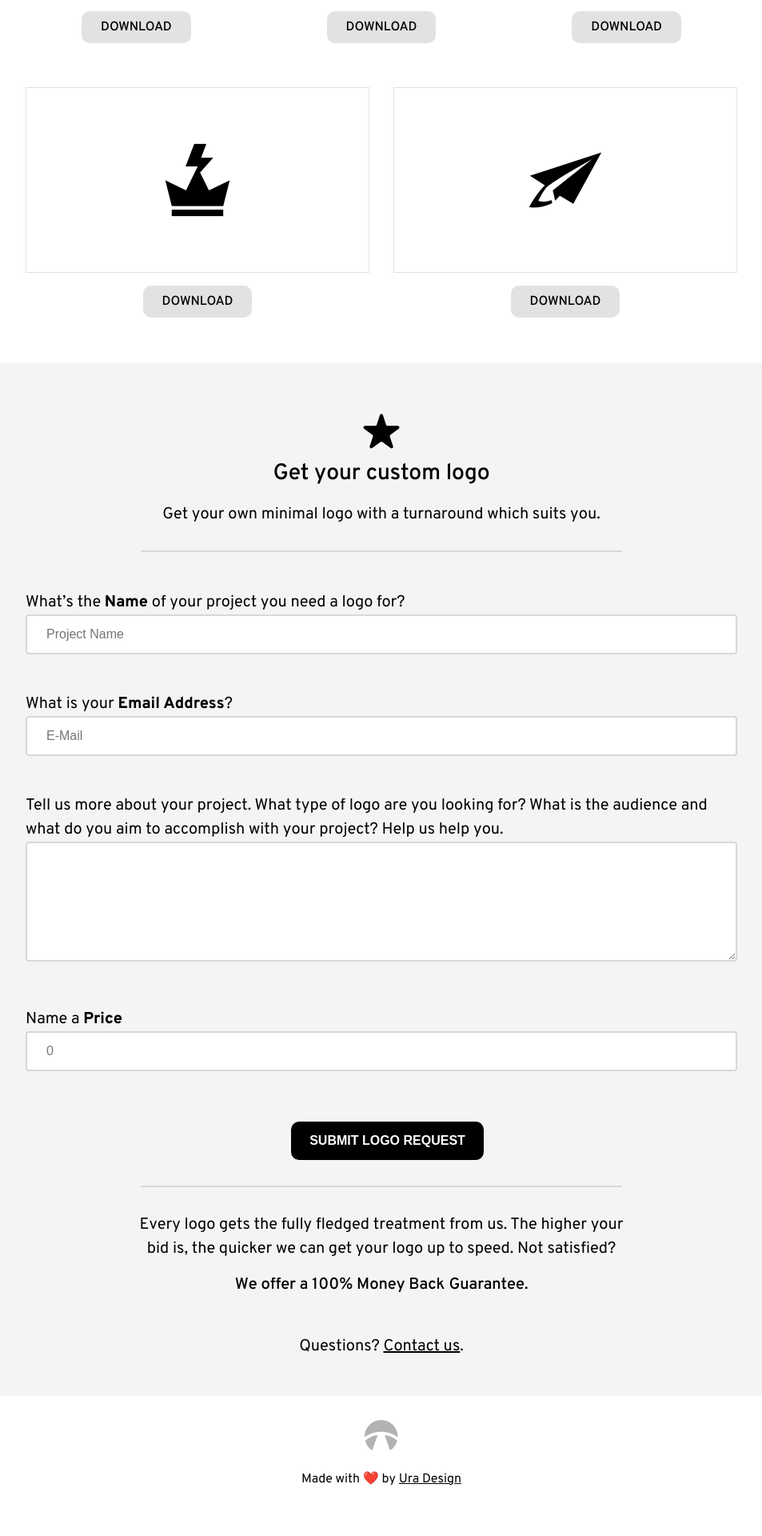
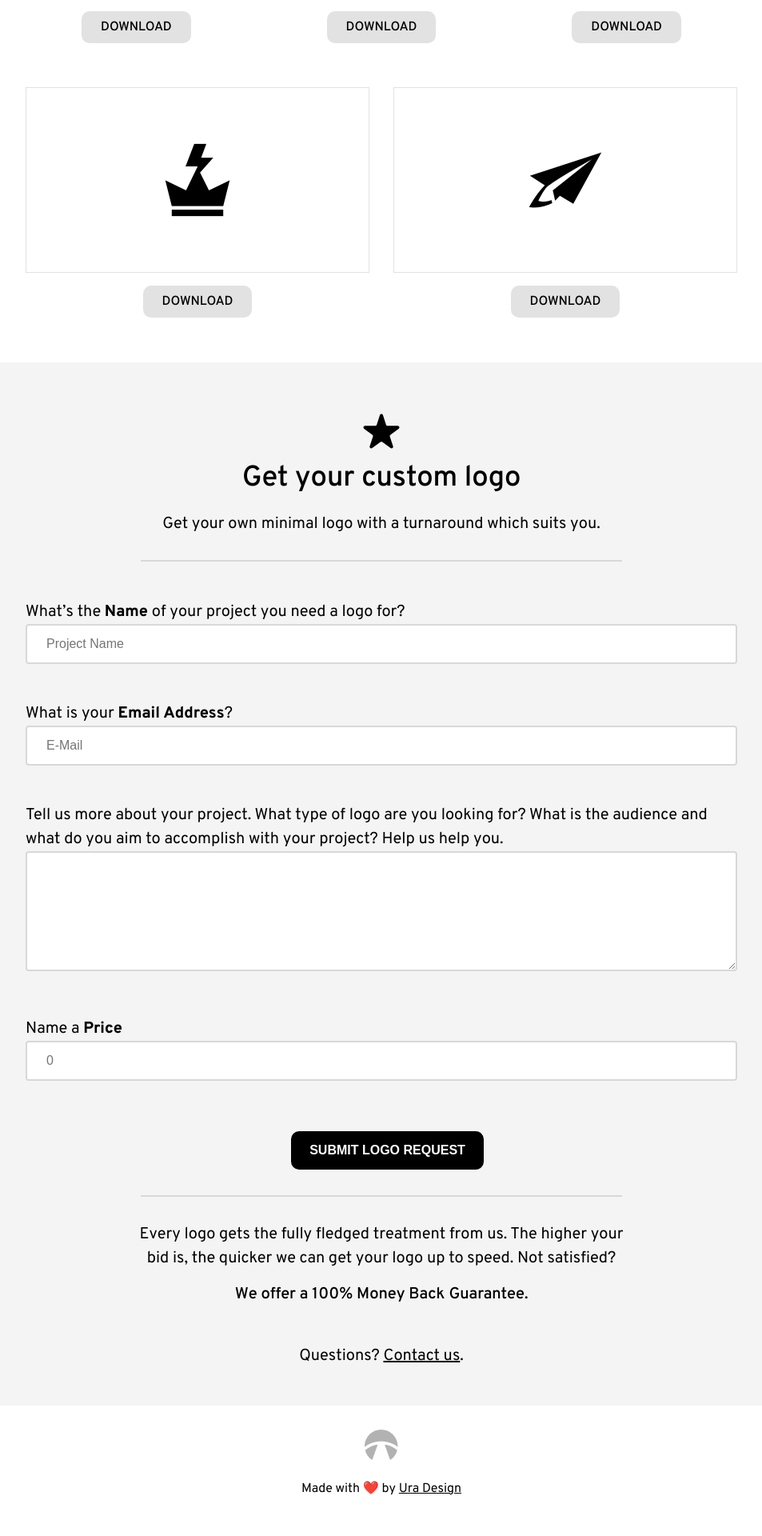
Before and after one commit to uradotdesign/logobridge, a Jekyll site: the page built from index.html, in a window 1280 px wide. Shown: the part 4073-5993 px from the top of the page at 80% size, without its empty margins (163-1116 px from the left). Built offline with Jekyll 4.4.1, drawn with Linux system fonts in a browser that asks for light colours; Markdown is read by kramdown in place of the engine named in the settings.

Commit message:
Header size change

```diff
--- a/_sass/_layout.scss
+++ b/_sass/_layout.scss
@@ -362,7 +362,7 @@
 }
 
 .heading {
-    font-size: 28px;
+    font-size: 36px;
 }
 
 .align-left {
```
